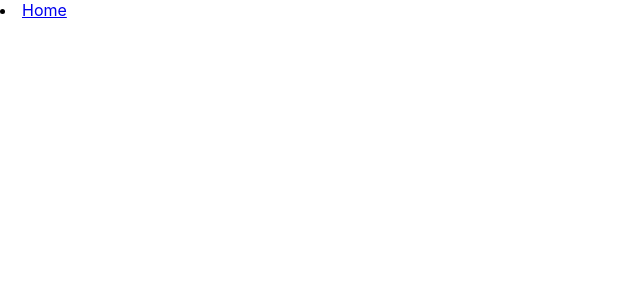
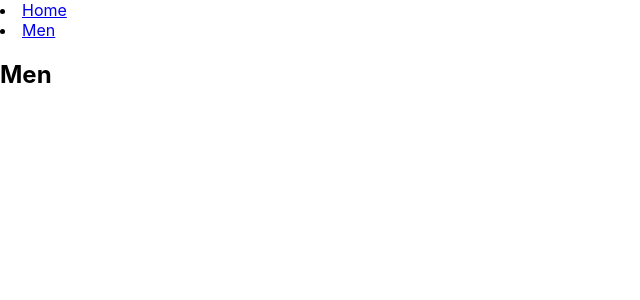
Before and after one commit to DecodingGreatness/sneakerheadsReact, a React (Create React App) app: page /Men in a window 1280 px wide. Before the commit this address had no page. Shown: the top 300 px of the page, without its empty margins (0-640 px from the left). Built offline with nearby package versions, Linux system fonts and the light colour scheme.

Commit message:
added Men page to webpage & added home.css

```diff
--- a/src/App.js
+++ b/src/App.js
@@ -1,6 +1,8 @@
+import "./index.css";
 import { BrowserRouter as Router, Routes, Route } from "react-router-dom";
 import Navbar from "./components/Navbar";
 import Home from "./pages/Home";
+import Men from "./pages/Men";
 
 function App() {
   return (
@@ -8,6 +10,8 @@ function App() {
       <Navbar />
       <Routes>
         <Route path="/" element={<Home />} exact />
+        <Route path="/Home" element={<Home />} />
+        <Route path="/Men" element={<Men />} />
       </Routes>
     </Router>
   );
--- a/src/components/Navbar.js
+++ b/src/components/Navbar.js
@@ -5,7 +5,10 @@ const Navbar = () => {
   return (
     <div>
       <li>
-        <Link to="/home">Home</Link>
+        <Link to="/Home">Home</Link>
+      </li>
+      <li>
+        <Link to="/Men">Men</Link>
       </li>
     </div>
   );
--- a/src/index.css
+++ b/src/index.css
@@ -1,13 +1,15 @@
+@import "./pages/home.css";
+
 body {
   margin: 0;
-  font-family: -apple-system, BlinkMacSystemFont, 'Segoe UI', 'Roboto', 'Oxygen',
-    'Ubuntu', 'Cantarell', 'Fira Sans', 'Droid Sans', 'Helvetica Neue',
+  font-family: -apple-system, BlinkMacSystemFont, "Segoe UI", "Roboto", "Oxygen",
+    "Ubuntu", "Cantarell", "Fira Sans", "Droid Sans", "Helvetica Neue",
     sans-serif;
   -webkit-font-smoothing: antialiased;
   -moz-osx-font-smoothing: grayscale;
 }
 
 code {
-  font-family: source-code-pro, Menlo, Monaco, Consolas, 'Courier New',
+  font-family: source-code-pro, Menlo, Monaco, Consolas, "Courier New",
     monospace;
 }
--- /dev/null
+++ b/src/pages/Men.js
@@ -0,0 +1,11 @@
+import React from "react";
+
+const Men = () => {
+  return (
+    <div>
+      <h2>Men</h2>
+    </div>
+  );
+};
+
+export default Men;
--- /dev/null
+++ b/src/pages/home.css
@@ -0,0 +1,3 @@
+.background {
+  background-image: url("https://unsplash.com/photos/DltiuHDZ_Tw");
+}
--- a/src/pages/home.js
+++ b/src/pages/home.js
@@ -2,7 +2,7 @@ import React from "react";
 
 const Home = () => {
   return (
-    <div>
+    <div className="background">
       <h2>Shoes</h2>
     </div>
   );
```
